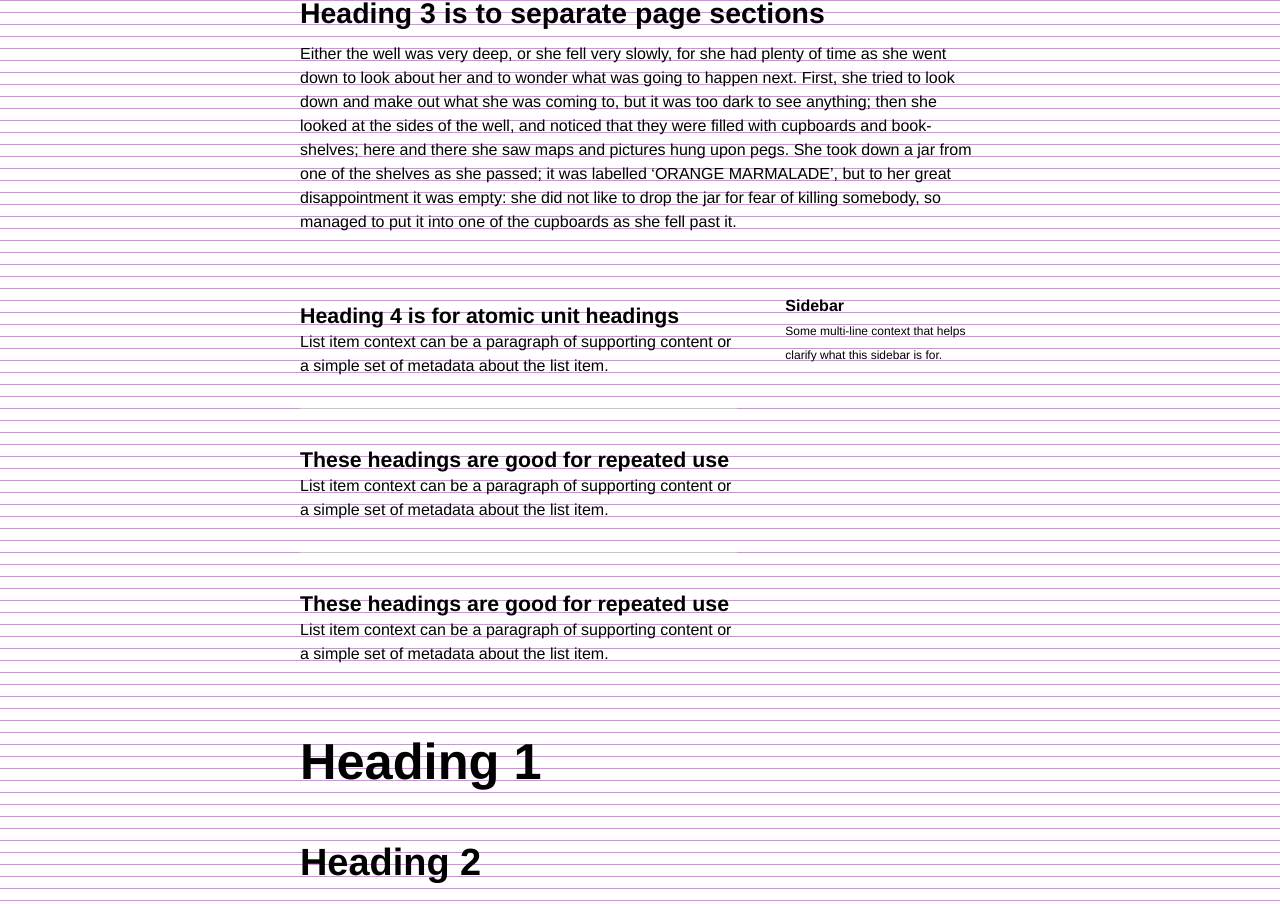
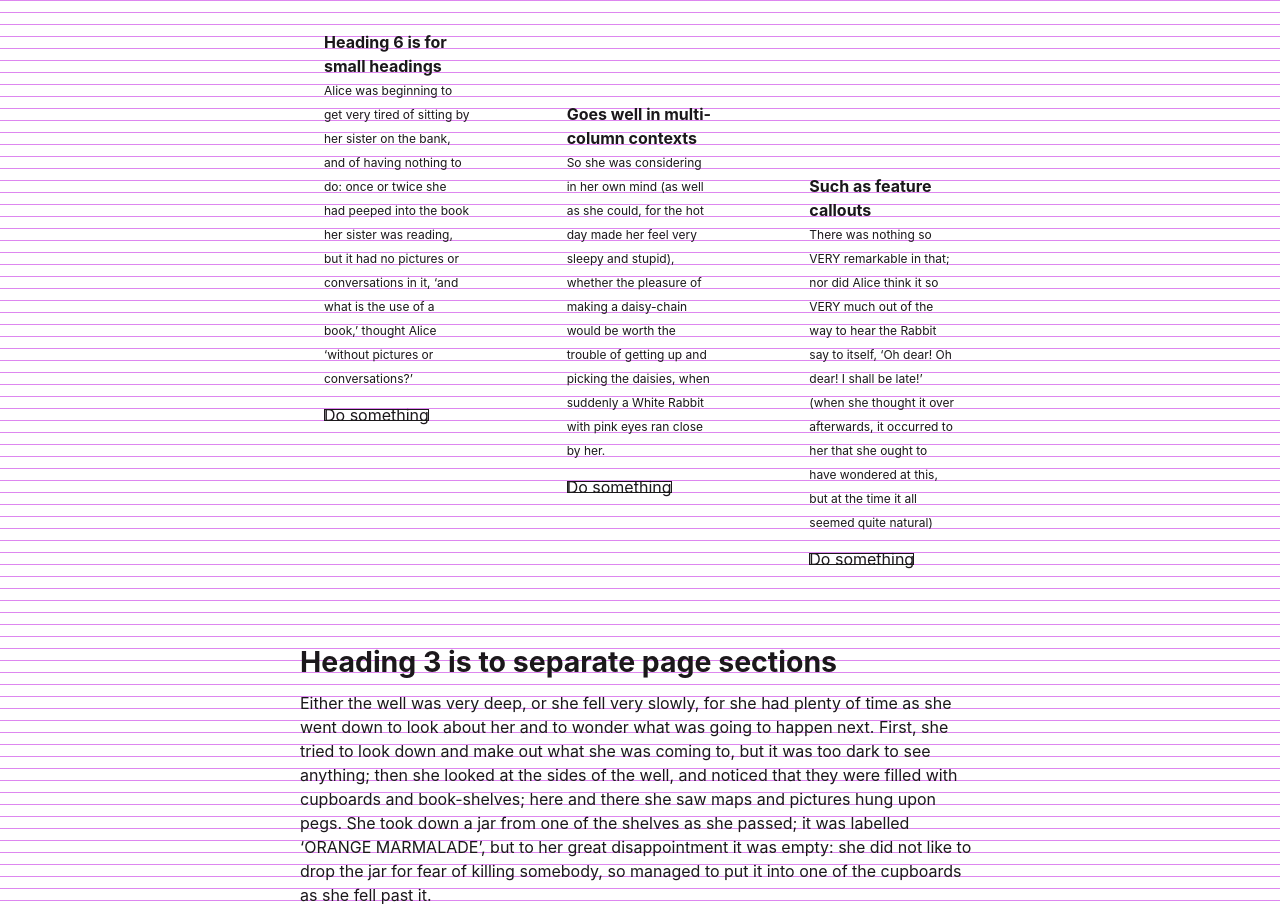
Before and after one commit to matthewferry/simple-css, a website: page index.html in a window 1280 px wide. Shown: the part 888-1792 px from the top of the page. Drawn offline with nearby package versions, Linux system fonts and the light colour scheme; files that its build step writes are made by us from their sources.

Commit message:
Uses system defaults for all typography
- Uses system default for the type family
- Uses pseudo classes for borders to keep the baseline grid from being modified when using borders

```diff
--- a/index.css
+++ b/index.css
@@ -18,6 +18,7 @@ repetition and provide consistent implementations. They also act as a
 philosophical alternative to functional (i.e. non-polyfill) mixins.
 */
 @import "lib/utilities/align.css";
+@import "lib/utilities/border.css";
 @import "lib/utilities/display.css";
 @import "lib/utilities/fade.css";
 @import "lib/utilities/layout.css";
--- a/index.html
+++ b/index.html
@@ -16,7 +16,7 @@
   </style>
 </head>
 <body class="baselineGrid" style="padding: 5rem;">
-  <a class="u-displayBlock u-textMedium u-textSubtleColor" href="#" onClick="document.body.classList.toggle('baselineGrid');this.classList.toggle('u-fadeBy50');">
+  <a class="u-displayBlock u-textMedium u-textSubtleColor" href="#" onClick="document.body.classList.toggle('baselineGrid');">
     Toggle grid
   </a>
   <article style="padding: 0 20rem;">
@@ -65,6 +65,53 @@
           </p>
         </div>
       </div>
+      <div class="grid grid-withGutter" style="margin-top:3rem;">
+        <div class="grid_cell u-size1of3">
+          <div class="u-border" style="padding: 1rem 2rem 2rem;">
+            <h6>Heading 6 is for small headings</h6>
+            <p class="u-textSmall">
+              Alice was beginning to get very tired of sitting by her sister on the
+              bank, and of having nothing to do: once or twice she had peeped into the
+              book her sister was reading, but it had no pictures or conversations in
+              it, ‘and what is the use of a book,’ thought Alice ‘without pictures or
+              conversations?’
+            </p>
+            <button class="button tooltip" style="margin-top:2rem;" aria-label="This is a tooltip today">
+              Do something
+            </button>
+          </div>
+        </div>
+        <div class="grid_cell u-size1of3" style="margin-top:6rem;">
+          <div class="u-border" style="padding: 1rem 2rem 2rem;">
+            <h6>Goes well in multi-column contexts</h6>
+            <p class="u-textSmall">
+              So she was considering in her own mind (as well as she could, for the
+              hot day made her feel very sleepy and stupid), whether the pleasure
+              of making a daisy-chain would be worth the trouble of getting up and
+              picking the daisies, when suddenly a White Rabbit with pink eyes ran
+              close by her.
+            </p>
+            <button class="button tooltip" style="margin-top:2rem;" aria-label="This is a tooltip today">
+              Do something
+            </button>
+          </div>
+        </div>
+        <div class="grid_cell u-size1of3" style="margin-top:12rem;">
+          <div class="u-border" style="padding: 1rem 2rem 2rem;">
+            <h6>Such as feature callouts</h6>
+            <p class="u-textSmall">
+              There was nothing so VERY remarkable in that; nor did Alice think it so
+              VERY much out of the way to hear the Rabbit say to itself, ‘Oh dear!
+              Oh dear! I shall be late!’ (when she thought it over afterwards, it
+              occurred to her that she ought to have wondered at this, but at the time
+              it all seemed quite natural)
+            </p>
+            <button class="button tooltip" style="margin-top:2rem;" aria-label="This is a tooltip today">
+              Do something
+            </button>
+          </div>
+        </div>
+      </div>
       <h3>Heading 3 is to separate page sections</h4>
       <p>
         Either the well was very deep, or she fell very slowly, for she had
@@ -99,7 +146,7 @@
             simple set of metadata about the list item.
           </p>
         </div>
-        <div class="grid_cell u-size1of3" style="margin-top:2rem;">
+        <div class="grid_cell u-size1of3" style="margin-top:3rem;">
           <h6>Sidebar</h6>
           <small>
             Some multi-line context that helps clarify what this sidebar is for.
--- a/lib/base/typography.css
+++ b/lib/base/typography.css
@@ -9,16 +9,16 @@ baseline grid
 */
 
 :root {
-  --cap-height-regular: 0.7175;
-  --cap-height-bold: 0.72;
+  --cap-height: 0.705;
+  --type-color: var(--color-gray-dark);
 }
 
 html {
-  font-size: 75%;
+  font-size: calc(var(--root-font-size) * 100%);
 }
 
 body {
-  color: black;
+  color: var(--type-color);
   font-family: var(--base-font-family);
   font-size: var(--base-font-size);
   line-height: var(--base-spacing-unit);
@@ -28,24 +28,24 @@ h1 {
   /* ~50px (1.333^4 @16px) */
   font-size: 4.213987555557137rem;
   line-height: 5rem;
-  margin: 0 0 1.0170255200005693rem;
-  padding-top: 0.9829744799994307rem;
+  margin: 0 0 1.9845564167725736rem;
+  padding-top: 1.0154435832274264rem;
 }
 
 h2 {
   /* ~38px (1.333^3 @16px) */
   font-size: 3.1604914567907163rem;
   line-height: 4rem;
-  margin: 0 0 2.13776692444465777rem;
-  padding-top: 2.8622330755553422rem;
+  margin: 0 0 2.1134150909357023rem;
+  padding-top: 2.8865849090642974rem;
 }
 
 h3 {
   /* ~28px (1.333^2 @16px) */
   font-size: 2.3703691851853335rem;
   line-height: 3rem;
-  margin: 0 0 0.35332290666672017rem;
-  padding-top: 4.6466770933332798rem;
+  margin: 0 0 0.3350590269690339rem;
+  padding-top: 4.6649409730309661rem;
 }
 
 h4 {
@@ -61,8 +61,8 @@ h5 {
   font-size: 1.1250005625002109rem;
   letter-spacing: 0.1333333em;
   line-height: 2rem;
-  margin: 0 0 -0.6400099099999775rem;
-  padding-top: 2.6400099099999775rem;
+  margin: 0 0 -0.6477149900262476rem;
+  padding-top: 2.6477149900262476rem;
   text-transform: uppercase;
 }
 
@@ -70,14 +70,14 @@ h6 {
   /* ~16px (1.333^0 @16px) */
   font-size: 1.3333333333333333rem;
   line-height: 2rem;
-  margin: 0 0 -0.52001rem;
-  padding-top: 0.52001rem;
+  margin: 0 0 -0.5302834374666666rem;
+  padding-top: 0.5302834374666666rem;
 }
 
 p {
-  padding-top: 0.52001rem;
+  padding-top: 0.5302834374666666rem;
   margin-top: 0;
-  margin-bottom: -0.52001rem;
+  margin-bottom: -0.5302834374666666rem;
 }
 
 p + p {
--- a/lib/base/variables.css
+++ b/lib/base/variables.css
@@ -5,14 +5,18 @@
 */
 
 :root {
-  --root-font-size: 75%;
-  --base-font-family: Helvetica, Arial, Tahoma, sans-serif;
+  --root-font-size: .75;
+  --base-font-family: -apple-system, BlinkMacSystemFont, "Segoe UI", "Roboto",
+    "Oxygen", "Ubuntu", "Cantarell", "Fira Sans",
+    "Droid Sans", "Helvetica Neue", sans-serif;
   --base-font-size: 1.3333333333333333rem;
   --base-spacing-unit: 2rem;
 
-  --color-black: #000;
   --color-white: #fff;
-  --color-gray-dark: #9f9e9e;
-  --color-gray-medium: #c7c6c5;
-  --color-gray-light: #dddcdb;
+  --color-gray-dark: #1B181B;
+  --color-gray-medium: #8B8994;
+  --color-gray-light: #CAC7CC;
+  --color-blue: #166EDA; /* 4.57:1 contrast ratio on white */
+  --color-green: #00A365; /* 3.09:1 contrast ratio on white */
+  --color-red: #E93544; /* 4.15:1 contrast ratio on white */
 }
--- a/lib/components/button.css
+++ b/lib/components/button.css
@@ -3,29 +3,33 @@ Button component
 
 */
 :root {
-  --button-border-color: currentcolor;
   --button-border-width: 1px;
-  --button-color: inherit;
+  --button-color: var(--color-gray-dark);
+  --button-color-inverted: var(--color-white);
   --button-disabled-opacity: 0.6;
   --button-font: inherit;
-  --button-padding: 0.75em 1.25em;
+  --button-offset: 0.030283437466666664rem;
 }
 
 .button {
   background: transparent;
-  border-color: var(--button-border-color);
-  border-style: solid;
-  border-width: var(--button-border-width);
+  border: none;
+  box-shadow: inset 0 0 0 var(--button-border-width) var(--button-color);
   color: var(--button-color); /* 2 */
   display: inline-block;
   font: var(--button-font); /* 3 */
-  line-height: normal; /* Ensures that inheritance from font doesn't conflict */
-  margin: 0;
-  padding: var(--button-padding);
+  line-height: 1rem; /* Ensures that inheritance from font doesn't conflict */
+  margin: 0 0 calc(-1 * var(--button-offset));
+  padding: calc(1 + var(--button-offset)) 1rem 1rem;
   position: relative;
   text-align: center;
   text-decoration: none;
   user-select: none; /* 4 */
+}
+
+.button-inverted {
+  background: var(--button-color);
+  color: var(--button-color-inverted);
 }
 
 /**
--- a/lib/components/rule.css
+++ b/lib/components/rule.css
@@ -1,6 +1,5 @@
 /*
 @define Rule
-
 @section Component
 
 @description
@@ -8,7 +7,7 @@ Rule utilities to override the standard 1px rule of an `hr`
 */
 
 :root {
-  --rule-background-color: var(--color-gray-medium);
+  --rule-background-color: var(--color-gray-light);
 }
 
 hr,
--- /dev/null
+++ b/lib/utilities/border.css
@@ -0,0 +1,25 @@
+/*
+
+@define Borders
+
+*/
+
+:root {
+  --border-width: 1px;
+  --border-style: solid;
+  --border-color: inherit;
+}
+
+.u-border {
+  position: relative !important;
+}
+
+.u-border::before {
+  border: var(--border-width) var(--border-style) var(--border-color);
+  bottom: 0;
+  content: "";
+  left: 0;
+  position: absolute;
+  right: 0;
+  top: 0;
+}
```
Also changed, not shown: index.js (+2 -22 lines), plugins/postcss-comment-annotations.js (+8 -4 lines), lib/components/tooltip.css, lib/utilities/text.css.
